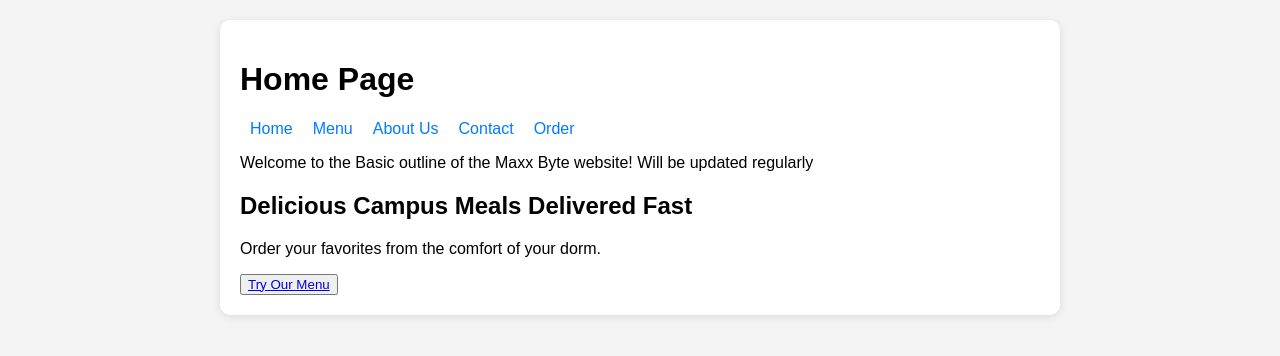
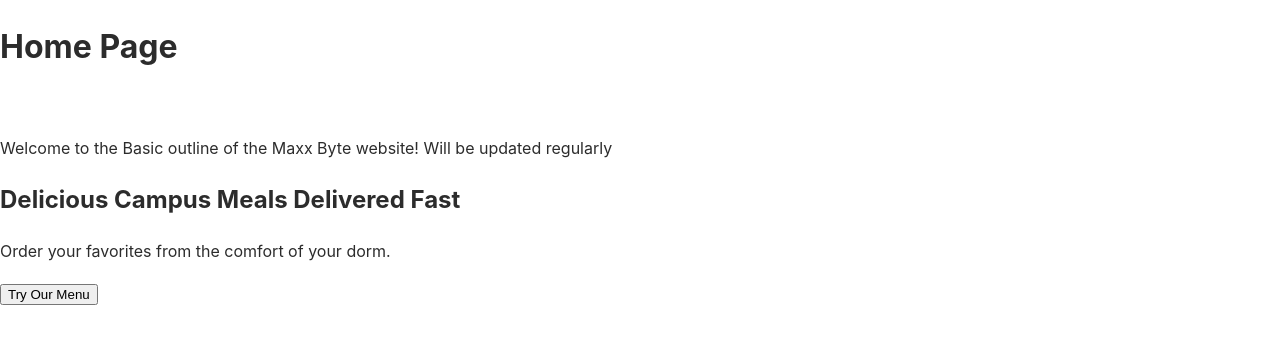
Before and after one commit to BenIsJamming/MaxxSyte, a React (Create React App) app: page / in a window 1280 px wide. Shown: the top 356 px of the page. Built offline with nearby package versions, Linux system fonts and the light colour scheme.

Commit message:
Initial commit

```diff
--- a/src/style.css
+++ b/src/style.css
@@ -1,4 +1,4 @@
-body {
+/*body {
   font-family: Arial, sans-serif;
   background: #f4f4f4;
   margin: 0;
@@ -19,4 +19,55 @@
 }
 nav a:hover {
   text-decoration: underline;
+}*/
+html, body {
+  height: 100%;
+  overflow: hidden;
 }
+body{
+  display: flex;
+  flex-direction: column;
+  height: 100%;
+  font-family: 'Inter', sans-serif;
+  color: #2c2c2c;
+  line-height: 1.6;
+  margin: 0;
+}
+main{
+  flex: 1;
+  overflow-y: auto;
+
+}
+a {
+  text-decoration: none;
+  color: inherit;
+}
+header, footer {
+  background-color: #1f1f2e;
+  color: #ffff;
+  padding: 1.5rem 2rem;
+  text-align: center;
+  box-shadow: 0 2px 4px rgba(0,0,0,0.1);
+}
+header h1 {
+  font-size: 2rem;
+  margin-bottom: 0.5rem;
+}
+nav ul{
+  list-style: none;
+  display: flex;
+  justify-content: center;
+  flex-wrap: wrap;
+  gap: 1rem;
+}
+nav a{
+  color: #ffff;
+  font-weight: 600;
+  padding: 0.5rem 1.2rem;
+  border-radius: 6px;
+}
+main {
+  padding: 3rem 2rem;
+  max-width: 1200px;
+  margin: 0 auto;
+}
```
